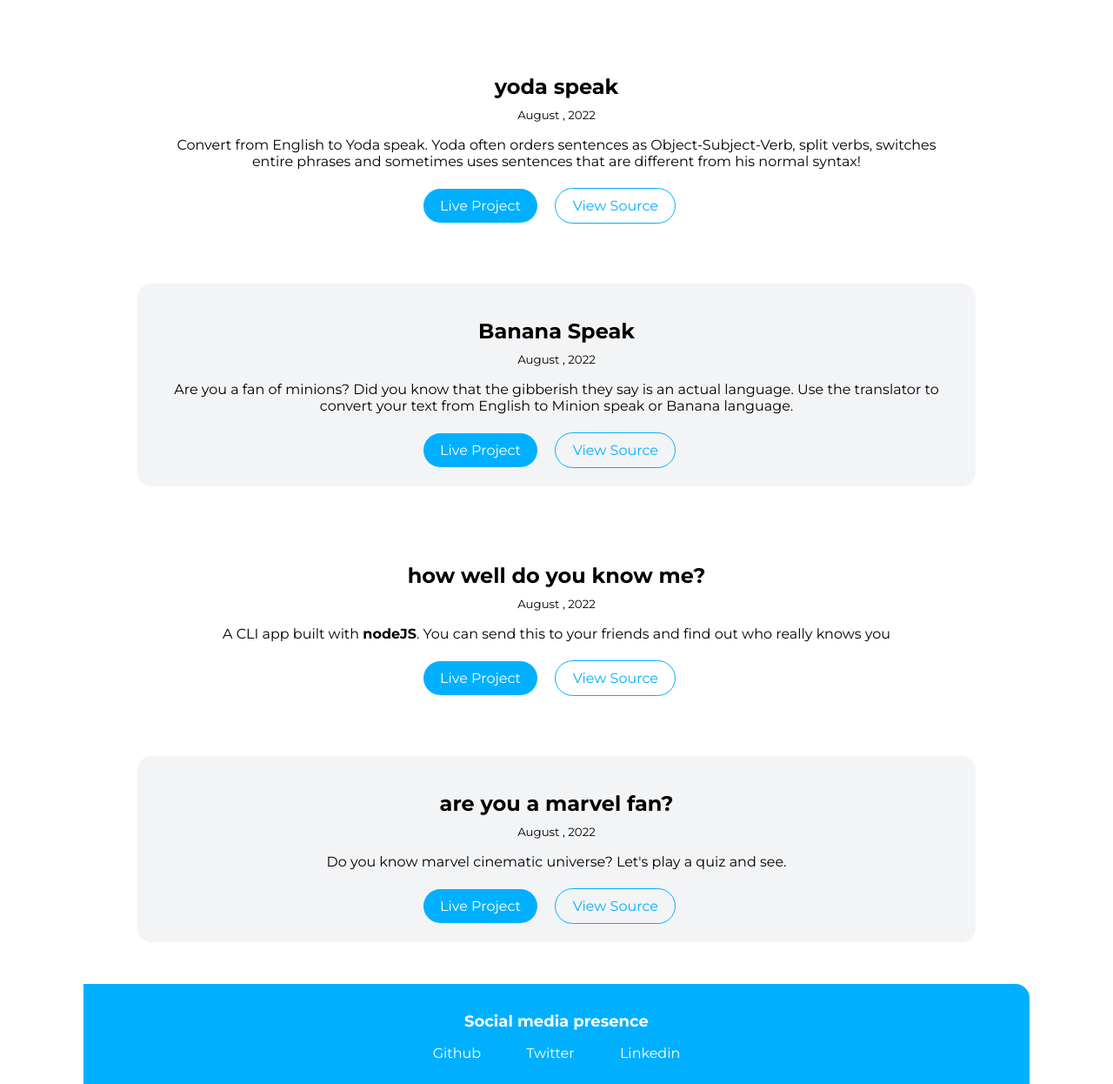
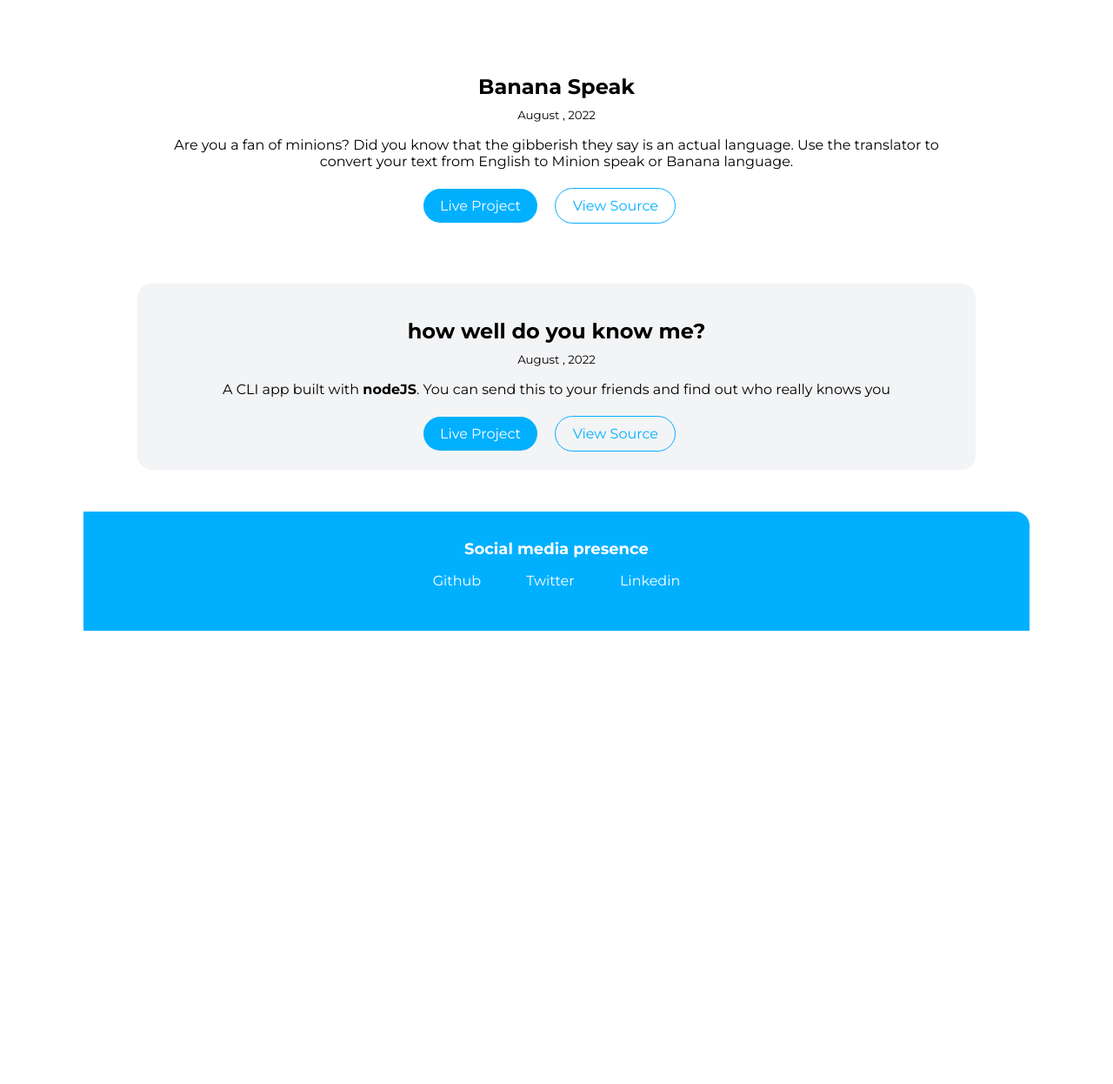
Before and after one commit to akshatpal/akshat-portfolio-neog, a plain HTML site: page projects.html in a window 1280 px wide. Shown: the part 2174-3420 px from the top of the page at 87% size. After the commit the page ends 2899 px from the top, so only its background shows below. Drawn offline with Linux system fonts and the light colour scheme.

Commit message:
updates 10

```diff
--- a/projects.html
+++ b/projects.html
@@ -187,21 +187,6 @@
 
       <li>
         <article class="showcase-list container container-center">
-          <h1>yoda speak</h1>
-          <small>August , 2022</small>
-          <p>
-            Convert from English to Yoda speak. Yoda often orders sentences as
-            Object-Subject-Verb, split verbs, switches entire phrases and
-            sometimes uses sentences that are different from his normal syntax!
-          </p>
-
-          <a class="link link-primary" href="assignments.html">Live Project</a>
-          <a class="link link-secondary" href="assignments.html">View Source</a>
-        </article>
-      </li>
-
-      <li>
-        <article class="showcase-list container container-center ow">
           <h1>Banana Speak</h1>
           <small>August , 2022</small>
           <p>
@@ -224,7 +209,7 @@
       </li>
 
       <li>
-        <article class="showcase-list container container-center">
+        <article class="showcase-list container container-center ow">
           <h1>how well do you know me?</h1>
           <small>August , 2022</small>
           <p>
@@ -241,27 +226,6 @@
             class="link link-secondary"
             href="https://github.com/akshatpal/how-well-do-you-know-me-repl.it"
              target="_blank">View Source</a
-          >
-        </article>
-      </li>
-
-      <li>
-        <article class="showcase-list container container-center ow">
-          <h1>are you a marvel fan?</h1>
-          <small>August , 2022</small>
-          <p>
-            Do you know marvel cinematic universe? Let's play a quiz and see.
-          </p>
-
-          <a
-            class="link link-primary"
-            href="#" target="_blank"
-            >Live Project</a
-          >
-          <a
-            class="link link-secondary"
-            href="#" target="_blank"
-            >View Source</a
           >
         </article>
       </li>
```
